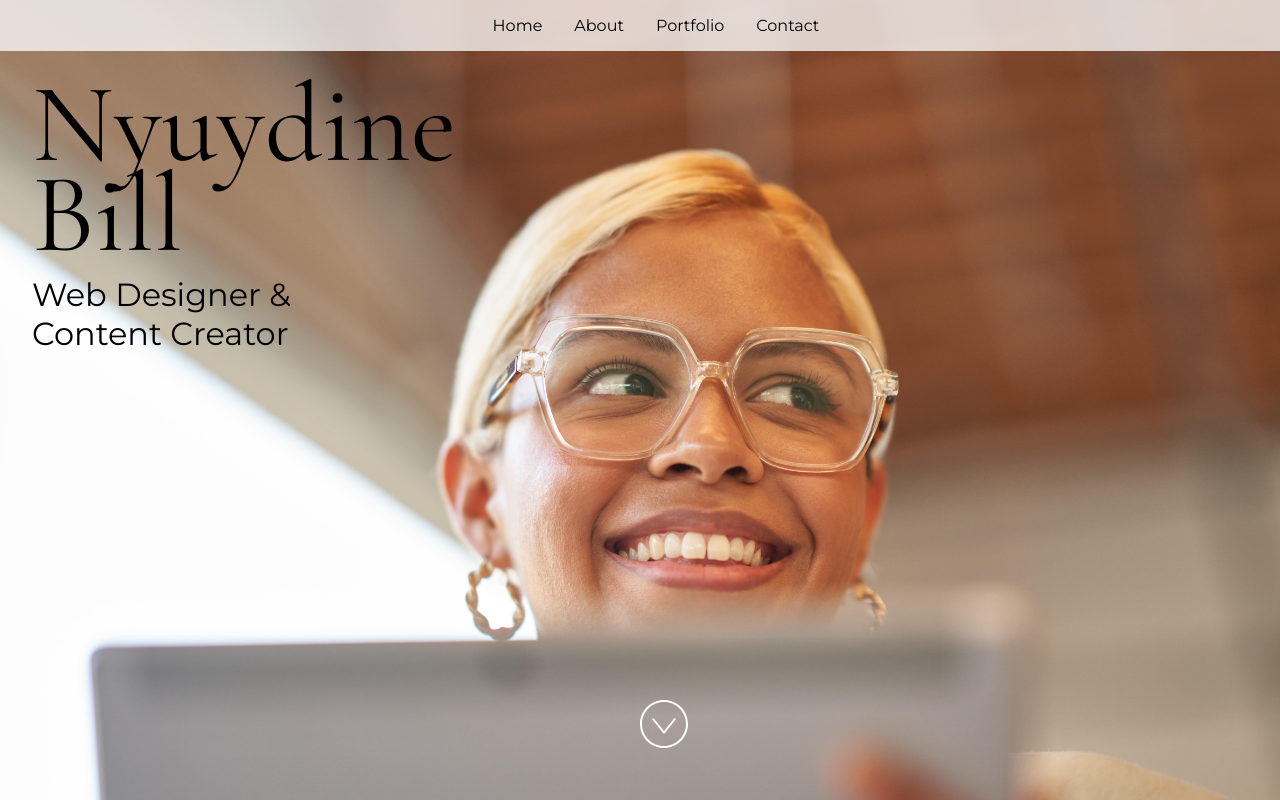
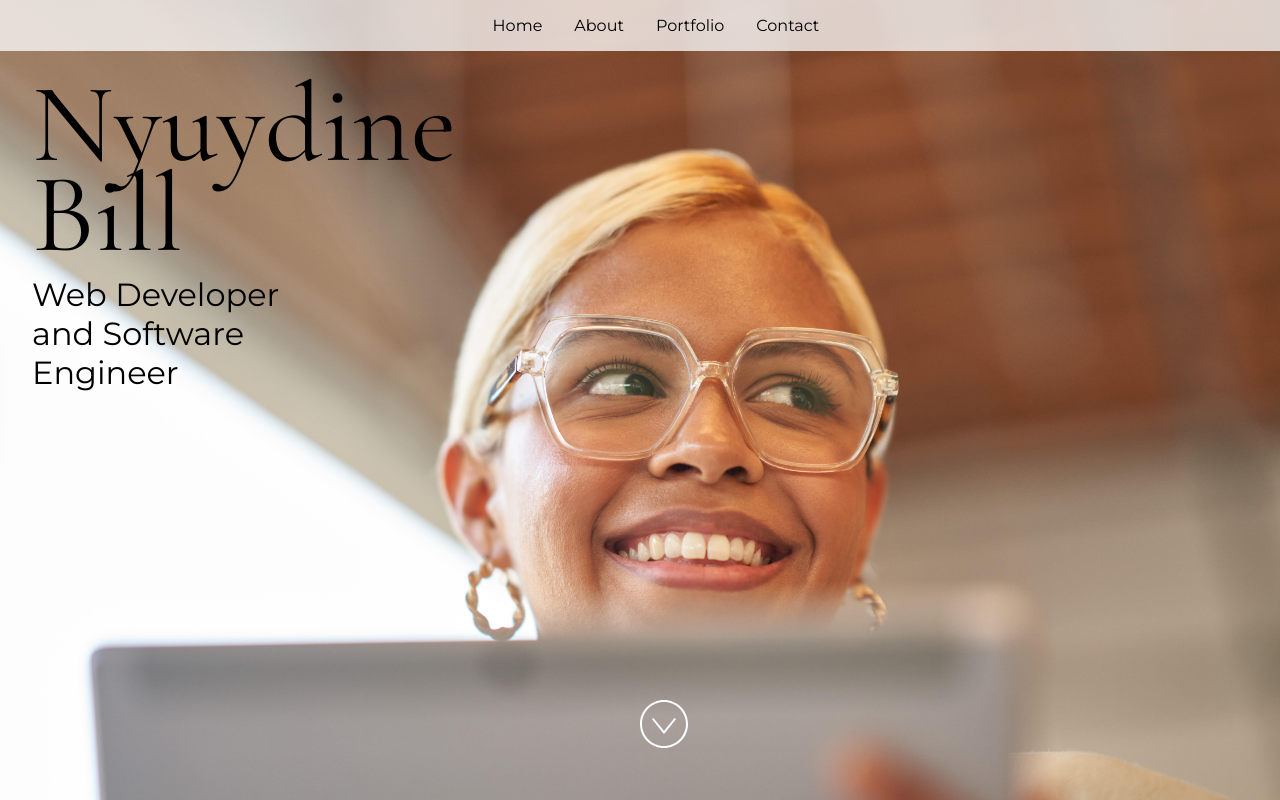
Before and after one commit to NyuydineBill/micro-port, a React (Vite) app: page / in a window 1280 px wide. Built offline with nearby package versions, Linux system fonts and the light colour scheme.

Commit message:
Update App.jsx

```diff
--- a/src/App.jsx
+++ b/src/App.jsx
@@ -25,9 +25,9 @@ import "./styles.css";
  */
 const siteProps = {
   name: "Nyuydine Bill",
-  title: "Web Designer & Content Creator",
-  email: "alex@example.com",
-  gitHub: "microsoft",
+  title: "Web Developer and Software Engineer",
+  email: "billleynyuy@gmail.com",
+  gitHub: "github.com/NyuydineBill",
   instagram: "microsoft",
   linkedIn: "satyanadella",
   medium: "",
```
